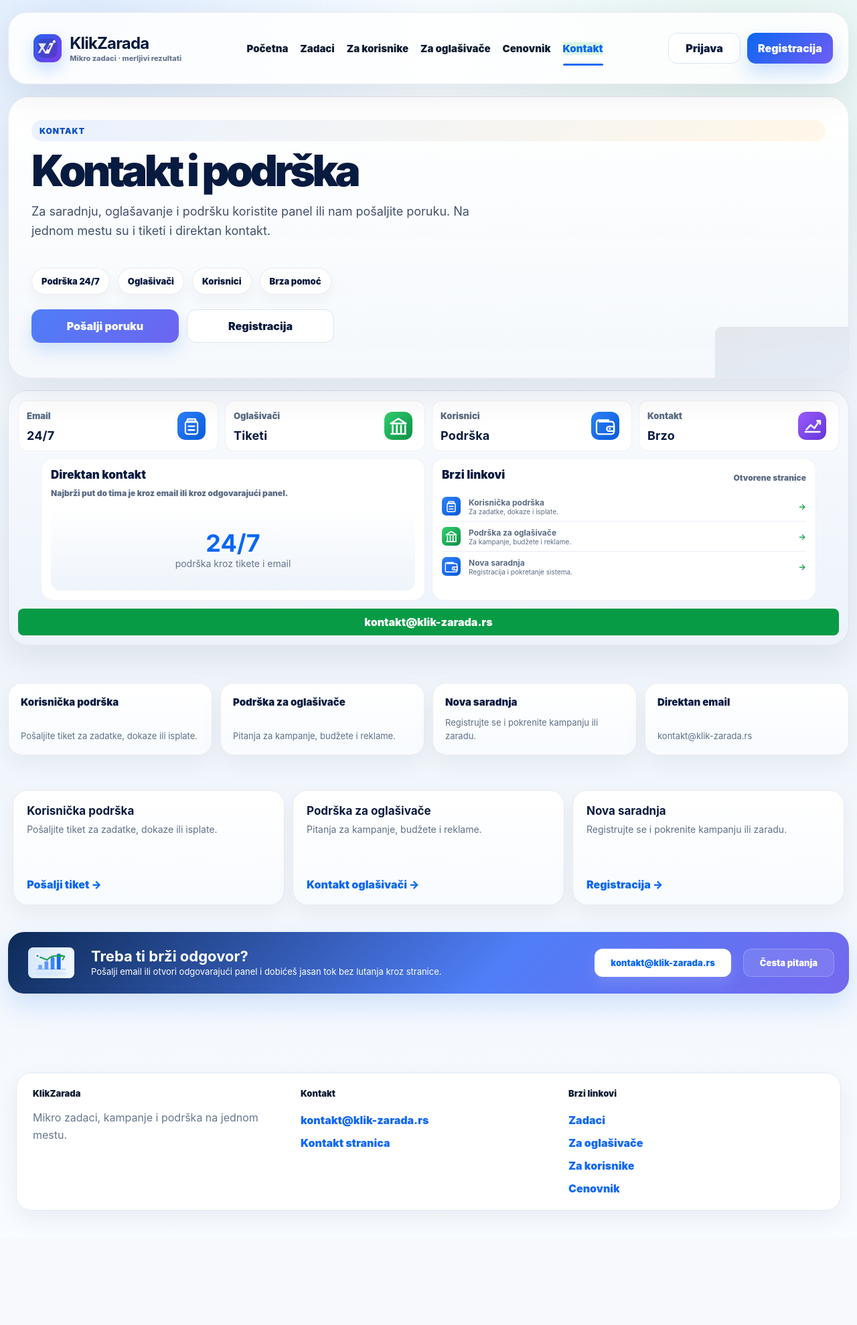
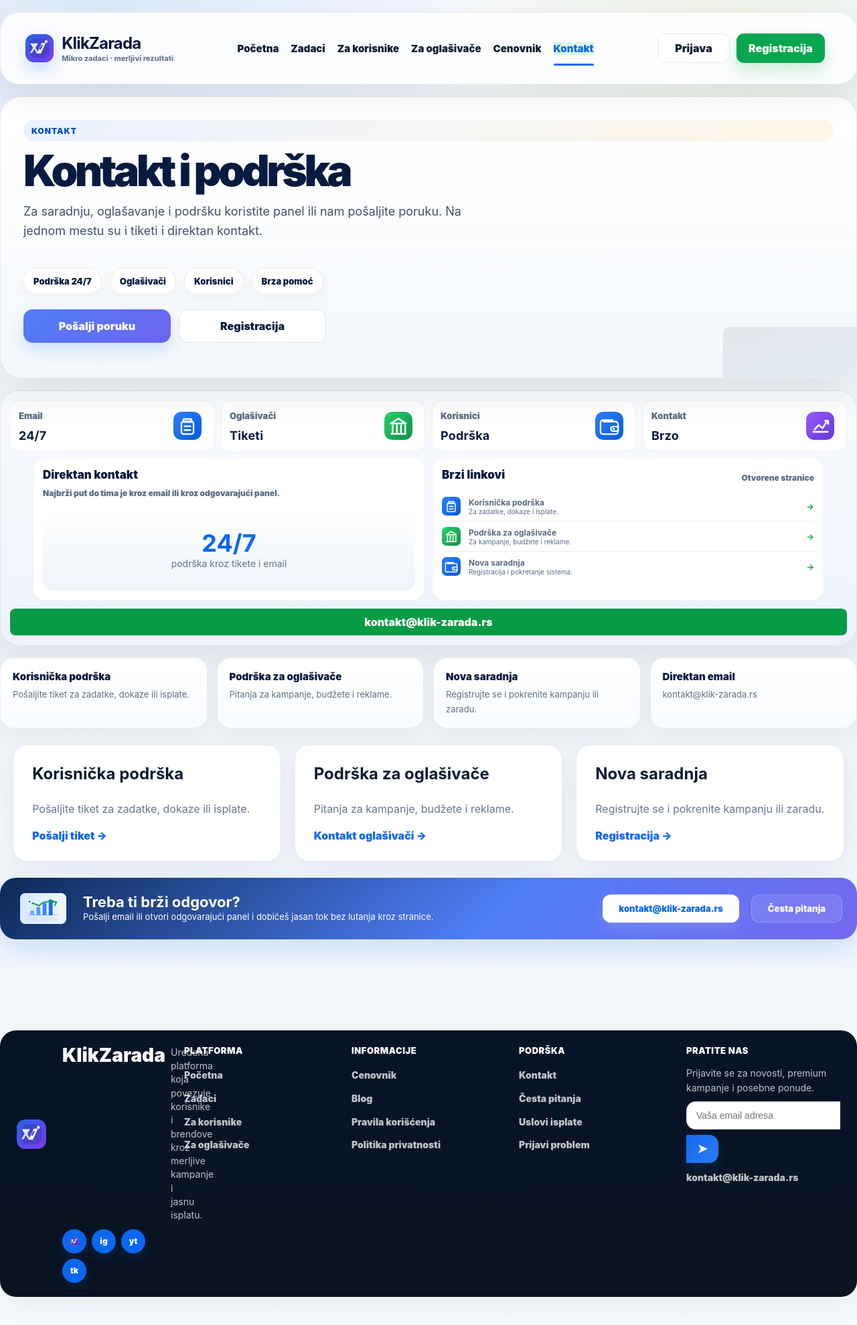
Before and after one commit to angro-scraper/klikzarada, a FastAPI app: page /kontakt in a window 1280 px wide. Shown: the whole page at 67% size. Before the commit the page ends 1808 px from the top, so only its background shows below. Run offline with FastAPI, Linux system fonts and the light colour scheme; some libraries are stand-ins or nearby versions.

Commit message:
Make public pages match home layout

```diff
--- a/klikzarada-v11-18-36-complete-trust-launch-pack/klikzarada-v11-18-36-complete-trust-launch-pack/backend/app/templates/base.html
+++ b/klikzarada-v11-18-36-complete-trust-launch-pack/klikzarada-v11-18-36-complete-trust-launch-pack/backend/app/templates/base.html
@@ -100,22 +100,47 @@
   </main>
 
   {% if not hide_default_footer %}
-  <footer class="kz117-default-footer">
-    <div>
+  <footer class="kz117-default-footer kz1189-footer">
+    <div class="brand">
+      <img src="/static/favicon.svg" alt="" style="width:44px;height:44px;border-radius:12px;display:block;">
       <strong>KlikZarada</strong>
-      <p>Mikro zadaci, kampanje i podrška na jednom mestu.</p>
+      <p>Uređena platforma koja povezuje korisnike i brendove kroz merljive kampanje i jasnu isplatu.</p>
+      <div class="social">
+        <i><img src="/static/favicon.svg" alt="" aria-hidden="true" style="width:16px;height:16px;display:block;"></i>
+        <i>ig</i>
+        <i>yt</i>
+        <i>tk</i>
+      </div>
     </div>
     <div>
-      <b>Kontakt</b>
-      <a href="mailto:kontakt@klik-zarada.rs">kontakt@klik-zarada.rs</a>
-      <a href="/kontakt">Kontakt stranica</a>
+      <b>PLATFORMA</b>
+      <a href="/">Početna</a>
+      <a href="/zadaci">Zadaci</a>
+      <a href="/za-korisnike">Za korisnike</a>
+      <a href="/za-oglasivace">Za oglašivače</a>
     </div>
     <div>
-      <b>Brzi linkovi</b>
-      <a href="/zadaci">Zadaci</a>
-      <a href="/za-oglasivace">Za oglašivače</a>
-      <a href="/za-korisnike">Za korisnike</a>
+      <b>INFORMACIJE</b>
       <a href="/cenovnik">Cenovnik</a>
+      <a href="/blog">Blog</a>
+      <a href="/pravila">Pravila korišćenja</a>
+      <a href="/pravila">Politika privatnosti</a>
+    </div>
+    <div>
+      <b>PODRŠKA</b>
+      <a href="/kontakt">Kontakt</a>
+      <a href="/faq">Česta pitanja</a>
+      <a href="/pravila">Uslovi isplate</a>
+      <a href="/kontakt">Prijavi problem</a>
+    </div>
+    <div>
+      <b>PRATITE NAS</b>
+      <p>Prijavite se za novosti, premium kampanje i posebne ponude.</p>
+      <form class="newsletter" action="/kontakt" method="get">
+        <input name="email" placeholder="Vaša email adresa">
+        <button type="submit">➤</button>
+      </form>
+      <a href="mailto:kontakt@klik-zarada.rs" style="display:inline-flex;margin-top:12px;font-weight:800;color:#fff;text-decoration:none;">kontakt@klik-zarada.rs</a>
     </div>
   </footer>
   {% endif %}
--- a/klikzarada-v11-18-36-complete-trust-launch-pack/klikzarada-v11-18-36-complete-trust-launch-pack/backend/app/templates/contact_v117.html
+++ b/klikzarada-v11-18-36-complete-trust-launch-pack/klikzarada-v11-18-36-complete-trust-launch-pack/backend/app/templates/contact_v117.html
@@ -1,7 +1,8 @@
 {% extends "base.html" %}
 {% set title = "Kontakt - KlikZarada" %}
-{% set extra_body_class = "kz1189-home-premium kz1189-campaign-premium" %}
+{% set extra_body_class = "kz1189-home-premium" %}
 {% block content %}
+<div class="kz1189-page kz1189-home-premium">
 <section class="kz1189-hero">
   <div class="hero-copy">
     <span class="kz-premium-kicker">Kontakt</span>
@@ -111,4 +112,5 @@
   <a class="primary" href="mailto:kontakt@klik-zarada.rs">kontakt@klik-zarada.rs</a>
   <a class="secondary" href="/faq">Česta pitanja</a>
 </section>
+</div>
 {% endblock %}
--- a/klikzarada-v11-18-36-complete-trust-launch-pack/klikzarada-v11-18-36-complete-trust-launch-pack/backend/app/templates/pricing_v117.html
+++ b/klikzarada-v11-18-36-complete-trust-launch-pack/klikzarada-v11-18-36-complete-trust-launch-pack/backend/app/templates/pricing_v117.html
@@ -1,7 +1,8 @@
 {% extends "base.html" %}
 {% set title = "Cenovnik - KlikZarada" %}
-{% set extra_body_class = "kz1189-home-premium kz1189-campaign-premium" %}
+{% set extra_body_class = "kz1189-home-premium" %}
 {% block content %}
+<div class="kz1189-page kz1189-home-premium">
 <section class="kz1189-hero">
   <div class="hero-copy">
     <span class="kz-premium-kicker">Cenovnik</span>
@@ -167,4 +168,5 @@
   <a class="primary" href="/admin/cene-v111">Uredi cene</a>
   <a class="secondary" href="/admin/promocija-v111">Pogledaj reklame</a>
 </section>
+</div>
 {% endblock %}
--- a/klikzarada-v11-18-36-complete-trust-launch-pack/klikzarada-v11-18-36-complete-trust-launch-pack/backend/app/templates/public_advertisers_v117.html
+++ b/klikzarada-v11-18-36-complete-trust-launch-pack/klikzarada-v11-18-36-complete-trust-launch-pack/backend/app/templates/public_advertisers_v117.html
@@ -1,7 +1,8 @@
 {% extends "base.html" %}
 {% set title = "Za oglašivače - KlikZarada" %}
-{% set extra_body_class = "kz1189-home-premium kz1189-campaign-premium" %}
+{% set extra_body_class = "kz1189-home-premium" %}
 {% block content %}
+<div class="kz1189-page kz1189-home-premium">
 <section class="kz1189-hero">
   <div class="hero-copy">
     <span class="kz-premium-kicker">Za oglašivače</span>
@@ -163,4 +164,5 @@
   <a class="primary" href="/registracija?role=oglasivac">Registruj oglasivača</a>
   <a class="secondary" href="/cenovnik">Cenovnik</a>
 </section>
+</div>
 {% endblock %}
--- a/klikzarada-v11-18-36-complete-trust-launch-pack/klikzarada-v11-18-36-complete-trust-launch-pack/backend/app/templates/public_users_v117.html
+++ b/klikzarada-v11-18-36-complete-trust-launch-pack/klikzarada-v11-18-36-complete-trust-launch-pack/backend/app/templates/public_users_v117.html
@@ -1,7 +1,8 @@
 {% extends "base.html" %}
 {% set title = "Za korisnike - KlikZarada" %}
-{% set extra_body_class = "kz1189-home-premium kz1189-campaign-premium" %}
+{% set extra_body_class = "kz1189-home-premium" %}
 {% block content %}
+<div class="kz1189-page kz1189-home-premium">
 <section class="kz1189-hero">
   <div class="hero-copy">
     <span class="kz-premium-kicker">Za korisnike</span>
@@ -146,4 +147,5 @@
   <a class="primary" href="/registracija">Registruj se besplatno</a>
   <a class="secondary" href="/zadaci">Pogledaj zadatke</a>
 </section>
+</div>
 {% endblock %}
--- a/klikzarada-v11-18-36-complete-trust-launch-pack/klikzarada-v11-18-36-complete-trust-launch-pack/backend/app/templates/tasks_structured_v119.html
+++ b/klikzarada-v11-18-36-complete-trust-launch-pack/klikzarada-v11-18-36-complete-trust-launch-pack/backend/app/templates/tasks_structured_v119.html
@@ -2,6 +2,7 @@
 {% set title = "Zadaci - KlikZarada" %}
 {% set extra_body_class = "kz1189-home-premium kz1189-tasks-premium" %}
 {% block content %}
+<div class="kz1189-page kz1189-home-premium">
 <section class="kz1189-hero">
   <div class="hero-copy">
     <span class="kz-premium-kicker">Zadaci</span>
@@ -172,4 +173,5 @@
   <a class="primary" href="/registracija">Registruj se</a>
   <a class="secondary" href="/za-korisnike">Kako radi</a>
 </section>
+</div>
 {% endblock %}
```
